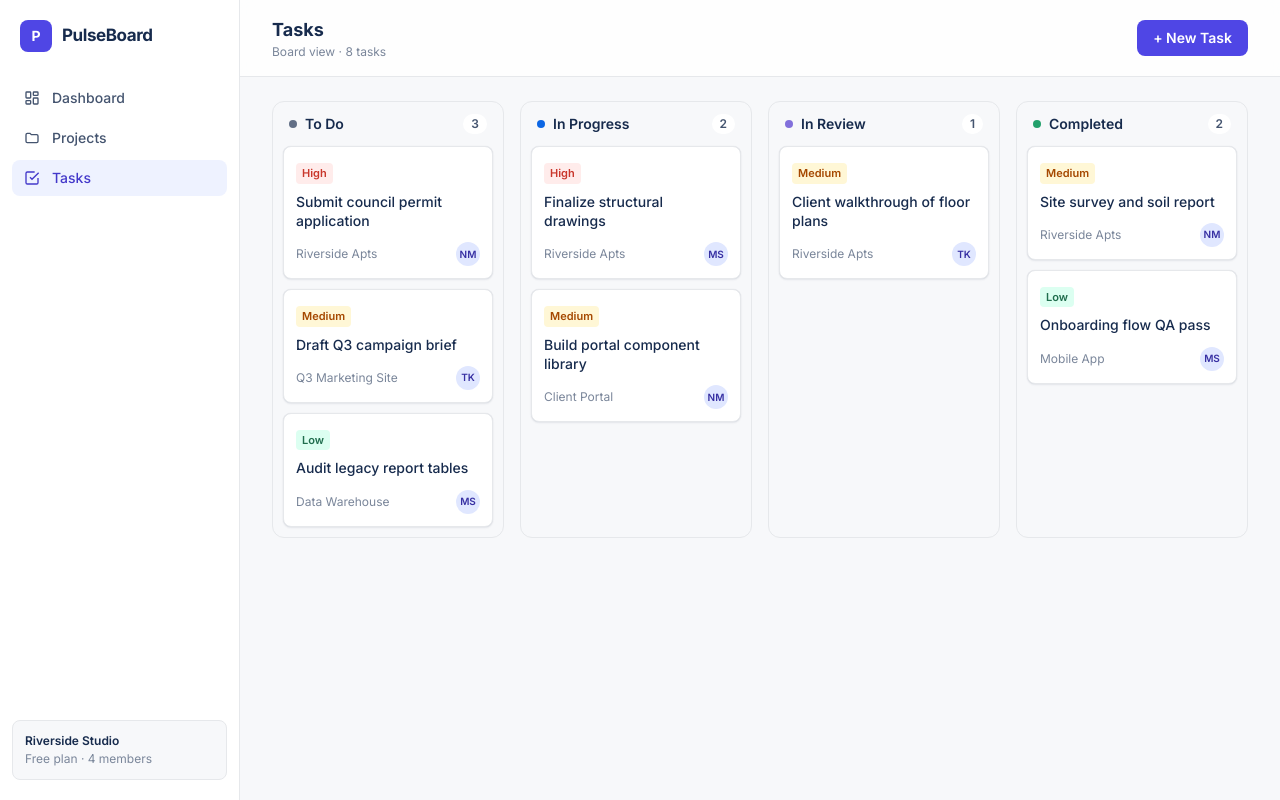
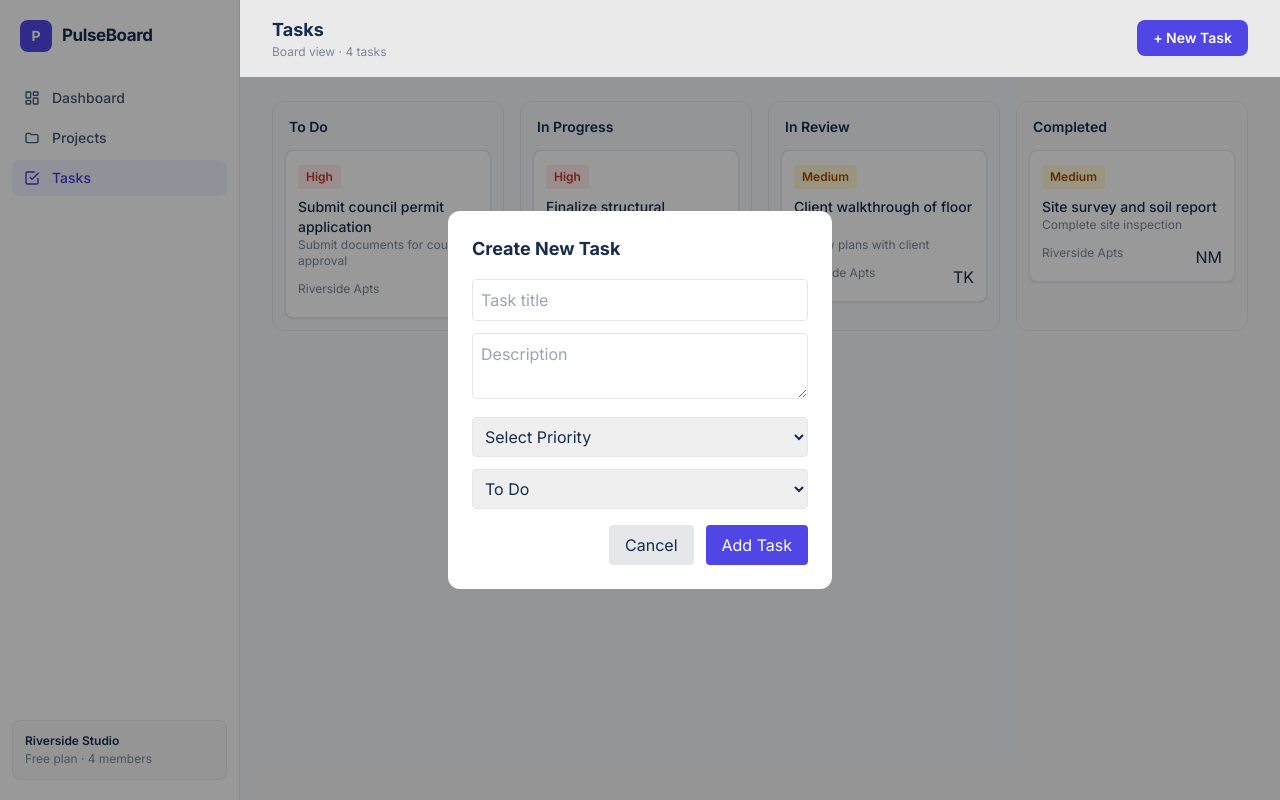
Before and after one commit to mpho09/Project_Management_Dashboard, a React (Vite) app: page /tasks in a window 1280 px wide. Both pictures are taken after a click on the button "+ New Task". Built offline with nearby package versions, Linux system fonts and the light colour scheme.

Commit message:
new task button fixed

```diff
--- a/src/tasks/TasksPage.tsx
+++ b/src/tasks/TasksPage.tsx
@@ -3,46 +3,14 @@ import { useState } from "react";
 // src/tasks/TasksPage.tsx
 
 interface Task {
+  id: number;
   title: string;
+  description: string;
   project: string;
   who: string;
   priority: "High" | "Medium" | "Low";
+  status: "To Do" | "In Progress" | "In Review" | "Completed";
 }
-
-const COLUMNS: { name: string; tone: string; tasks: Task[] }[] = [
-  {
-    name: "To Do",
-    tone: "bg-status-todo",
-    tasks: [
-      { title: "Submit council permit application", project: "Riverside Apts", who: "NM", priority: "High" },
-      { title: "Draft Q3 campaign brief", project: "Q3 Marketing Site", who: "TK", priority: "Medium" },
-      { title: "Audit legacy report tables", project: "Data Warehouse", who: "MS", priority: "Low" },
-    ],
-  },
-  {
-    name: "In Progress",
-    tone: "bg-status-active",
-    tasks: [
-      { title: "Finalize structural drawings", project: "Riverside Apts", who: "MS", priority: "High" },
-      { title: "Build portal component library", project: "Client Portal", who: "NM", priority: "Medium" },
-    ],
-  },
-  {
-    name: "In Review",
-    tone: "bg-status-review",
-    tasks: [
-      { title: "Client walkthrough of floor plans", project: "Riverside Apts", who: "TK", priority: "Medium" },
-    ],
-  },
-  {
-    name: "Completed",
-    tone: "bg-status-done",
-    tasks: [
-      { title: "Site survey and soil report", project: "Riverside Apts", who: "NM", priority: "Medium" },
-      { title: "Onboarding flow QA pass", project: "Mobile App", who: "MS", priority: "Low" },
-    ],
-  },
-];
 
 const prioStyle: Record<Task["priority"], string> = {
   High: "bg-prio-highbg text-prio-high",
@@ -50,13 +18,26 @@ const prioStyle: Record<Task["priority"], string> = {
   Low: "bg-prio-lowbg text-prio-low",
 };
 
+const columns = [
+  "To Do",
+  "In Progress",
+  "In Review",
+  "Completed",
+] as const;
+
 export default function TasksPage() {
   const [isTaskModalOpen, setIsTaskModalOpen] = useState(false);
 
   const [title, setTitle] = useState("");
   const [description, setDescription] = useState("");
-  const [priority, setPriority] = useState("");
-  const [status, setStatus] = useState("To Do");
+
+  const [priority, setPriority] = useState<
+    "High" | "Medium" | "Low" | ""
+  >("");
+
+  const [status, setStatus] = useState<
+    "To Do" | "In Progress" | "In Review" | "Completed"
+  >("To Do");
 
   const [error, setError] = useState("");
 
@@ -65,6 +46,8 @@ export default function TasksPage() {
       id: 1,
       title: "Submit council permit application",
       description: "Submit documents for council approval",
+      project: "Riverside Apts",
+      who: "NM",
       priority: "High",
       status: "To Do",
     },
@@ -72,6 +55,8 @@ export default function TasksPage() {
       id: 2,
       title: "Finalize structural drawings",
       description: "Complete building drawings",
+      project: "Riverside Apts",
+      who: "MS",
       priority: "High",
       status: "In Progress",
     },
@@ -79,6 +64,8 @@ export default function TasksPage() {
       id: 3,
       title: "Client walkthrough of floor plans",
       description: "Review plans with client",
+      project: "Riverside Apts",
+      who: "TK",
       priority: "Medium",
       status: "In Review",
     },
@@ -86,10 +73,13 @@ export default function TasksPage() {
       id: 4,
       title: "Site survey and soil report",
       description: "Complete site inspection",
+      project: "Riverside Apts",
+      who: "NM",
       priority: "Medium",
       status: "Completed",
     },
   ]);
+
 
   function handleSubmit(e: React.FormEvent<HTMLFormElement>) {
     e.preventDefault();
@@ -105,19 +95,23 @@ export default function TasksPage() {
     }
 
     if (!priority) {
-      setError("Please select a priority.");
+      setError("Please select priority.");
       return;
     }
+
 
     const newTask: Task = {
       id: Date.now(),
       title,
       description,
+      project: "Riverside Apts",
+      who: "EM",
       priority,
       status,
     };
 
-    setTasks([...tasks, newTask]);
+
+    setTasks((prev) => [...prev, newTask]);
 
     setTitle("");
     setDescription("");
@@ -128,84 +122,221 @@ export default function TasksPage() {
     setIsTaskModalOpen(false);
   }
 
-  function renderTasks(taskStatus: string) {
-    return tasks
-      .filter((task) => task.status === taskStatus)
-      .map((task) => (
-        <div className="task-card" key={task.id}>
-          <span
-            className={
-              task.priority === "High"
-                ? "priority p-high"
-                : task.priority === "Medium"
-                ? "priority p-med"
-                : "priority"
-            }
-          >
-            {task.priority}
-          </span>
-
-          <h3 className="task-title">{task.title}</h3>
-
-          <p>{task.description}</p>
-
-          <div className="task-meta">
-            <span>Riverside Apts</span>
-            <span className="avatar">EM</span>
-          </div>
-        </div>
-      ));
-  }
 
   return (
     <>
       <header className="sticky top-0 z-10 flex items-center justify-between border-b border-line bg-surface/80 px-8 py-4 backdrop-blur">
+
         <div>
-          <h1 className="text-lg font-bold text-ink">Tasks</h1>
-          <p className="text-xs text-ink-faint">Board view · 8 tasks</p>
+          <h1 className="text-lg font-bold text-ink">
+            Tasks
+          </h1>
+
+          <p className="text-xs text-ink-faint">
+            Board view · {tasks.length} tasks
+          </p>
         </div>
-        <button className="rounded-lg bg-brand-500 px-4 py-2 text-sm font-semibold text-white transition hover:bg-brand-600">
+
+
+        <button
+          onClick={() => setIsTaskModalOpen(true)}
+          className="rounded-lg bg-brand-500 px-4 py-2 text-sm font-semibold text-white hover:bg-brand-600"
+        >
           + New Task
         </button>
+
       </header>
 
+
       <main className="px-8 py-6">
+
         <section className="grid gap-4 md:grid-cols-2 xl:grid-cols-4">
-          {COLUMNS.map((col) => (
-            <div key={col.name} className="flex flex-col rounded-xl border border-line bg-surface-sunken">
-              <div className="flex items-center justify-between px-4 py-3">
-                <div className="flex items-center gap-2">
-                  <span className={`h-2 w-2 rounded-full ${col.tone}`} />
-                  <span className="text-sm font-semibold text-ink">{col.name}</span>
-                </div>
-                <span className="rounded-full bg-surface px-2 py-0.5 text-xs font-semibold text-ink-soft">
-                  {col.tasks.length}
+
+
+          {columns.map((column) => (
+
+            <div
+              key={column}
+              className="flex flex-col rounded-xl border border-line bg-surface-sunken"
+            >
+
+              <div className="px-4 py-3">
+
+                <span className="text-sm font-semibold text-ink">
+                  {column}
                 </span>
+
               </div>
 
-              <div className="flex flex-1 flex-col gap-2.5 px-2.5 pb-2.5">
-                {col.tasks.map((t) => (
+
+              <div className="flex flex-col gap-2 px-3 pb-3">
+
+
+                {tasks
+                  .filter((task) => task.status === column)
+                  .map((task) => (
+
                   <div
-                    key={t.title}
-                    className="cursor-pointer rounded-lg border border-line bg-surface p-3 shadow-card transition hover:-translate-y-0.5 hover:shadow-raised"
+                    key={task.id}
+                    className="rounded-lg border border-line bg-surface p-3 shadow-card"
                   >
-                    <span className={`inline-block rounded px-1.5 py-0.5 text-[11px] font-semibold ${prioStyle[t.priority]}`}>
-                      {t.priority}
+
+                    <span
+                      className={`inline-block rounded px-2 py-1 text-xs font-semibold ${prioStyle[task.priority]}`}
+                    >
+                      {task.priority}
                     </span>
-                    <h3 className="mt-2 text-sm font-medium leading-snug text-ink">{t.title}</h3>
-                    <div className="mt-3 flex items-center justify-between">
-                      <span className="text-xs text-ink-faint">{t.project}</span>
-                      <span className="grid h-6 w-6 place-items-center rounded-full bg-brand-100 text-[10px] font-semibold text-brand-700">
-                        {t.who}
+
+
+                    <h3 className="mt-2 text-sm font-medium text-ink">
+                      {task.title}
+                    </h3>
+
+
+                    <p className="text-xs text-ink-faint">
+                      {task.description}
+                    </p>
+
+
+                    <div className="mt-3 flex justify-between">
+
+                      <span className="text-xs text-ink-faint">
+                        {task.project}
                       </span>
+
+
+                      <span className="avatar">
+                        {task.who}
+                      </span>
+
                     </div>
+
+
                   </div>
+
                 ))}
+
+
               </div>
+
             </div>
+
           ))}
+
+
         </section>
+
       </main>
+
+
+
+      {isTaskModalOpen && (
+
+        <div className="fixed inset-0 flex items-center justify-center bg-black/40">
+
+
+          <form
+            onSubmit={handleSubmit}
+            className="w-96 rounded-xl bg-white p-6"
+          >
+
+            <h2 className="mb-4 text-lg font-bold">
+              Create New Task
+            </h2>
+
+
+            {error && (
+              <p className="mb-3 text-sm text-red-500">
+                {error}
+              </p>
+            )}
+
+
+            <input
+              className="mb-3 w-full rounded border p-2"
+              placeholder="Task title"
+              value={title}
+              onChange={(e)=>setTitle(e.target.value)}
+            />
+
+
+            <textarea
+              className="mb-3 w-full rounded border p-2"
+              placeholder="Description"
+              value={description}
+              onChange={(e)=>setDescription(e.target.value)}
+            />
+
+
+            <select
+              className="mb-3 w-full rounded border p-2"
+              value={priority}
+              onChange={(e)=>setPriority(e.target.value as any)}
+            >
+              <option value="">
+                Select Priority
+              </option>
+
+              <option value="High">
+                High
+              </option>
+
+              <option value="Medium">
+                Medium
+              </option>
+
+              <option value="Low">
+                Low
+              </option>
+
+            </select>
+
+
+            <select
+              className="mb-4 w-full rounded border p-2"
+              value={status}
+              onChange={(e)=>setStatus(e.target.value as any)}
+            >
+
+              {columns.map((item)=>(
+                <option key={item}>
+                  {item}
+                </option>
+              ))}
+
+            </select>
+
+
+            <div className="flex justify-end gap-3">
+
+
+              <button
+                type="button"
+                onClick={()=>setIsTaskModalOpen(false)}
+                className="rounded bg-gray-200 px-4 py-2"
+              >
+                Cancel
+              </button>
+
+
+              <button
+                type="submit"
+                className="rounded bg-brand-500 px-4 py-2 text-white"
+              >
+                Add Task
+              </button>
+
+
+            </div>
+
+
+          </form>
+
+
+        </div>
+
+      )}
+
     </>
   );
 }
```
